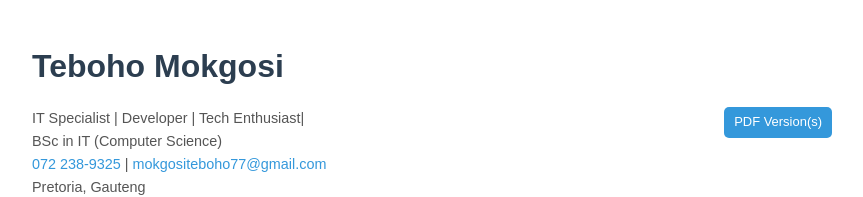
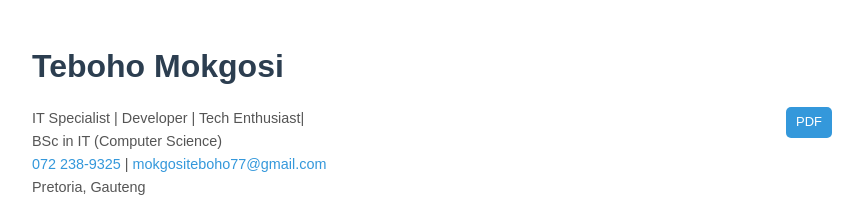
Before and after one commit to SirTebz/Single-Page-CV, a plain HTML site: page index.html in a window 1280 px wide. Shown: the top 197 px of the page, without its empty margins (208-1071 px from the left). Drawn offline with Linux system fonts and the light colour scheme.

Commit message:
Updated CV contents

```diff
--- a/index.html
+++ b/index.html
@@ -24,7 +24,7 @@
         </p>
 
         <span class="dropdown-wrapper">
-            <a class="dropdown-trigger" href="#">PDF Version(s)</a>
+            <a class="dropdown-trigger" href="#">PDF</a>
             <div class="dropdown-content">
                 <a href="assets/CV-Teboho-Mokgosi-1.pdf" target="_blank">General</a>
                 <a href="assets/CV-Teboho-Mokgosi-Dev-1.pdf" target="_blank">Software Developer</a>
```
